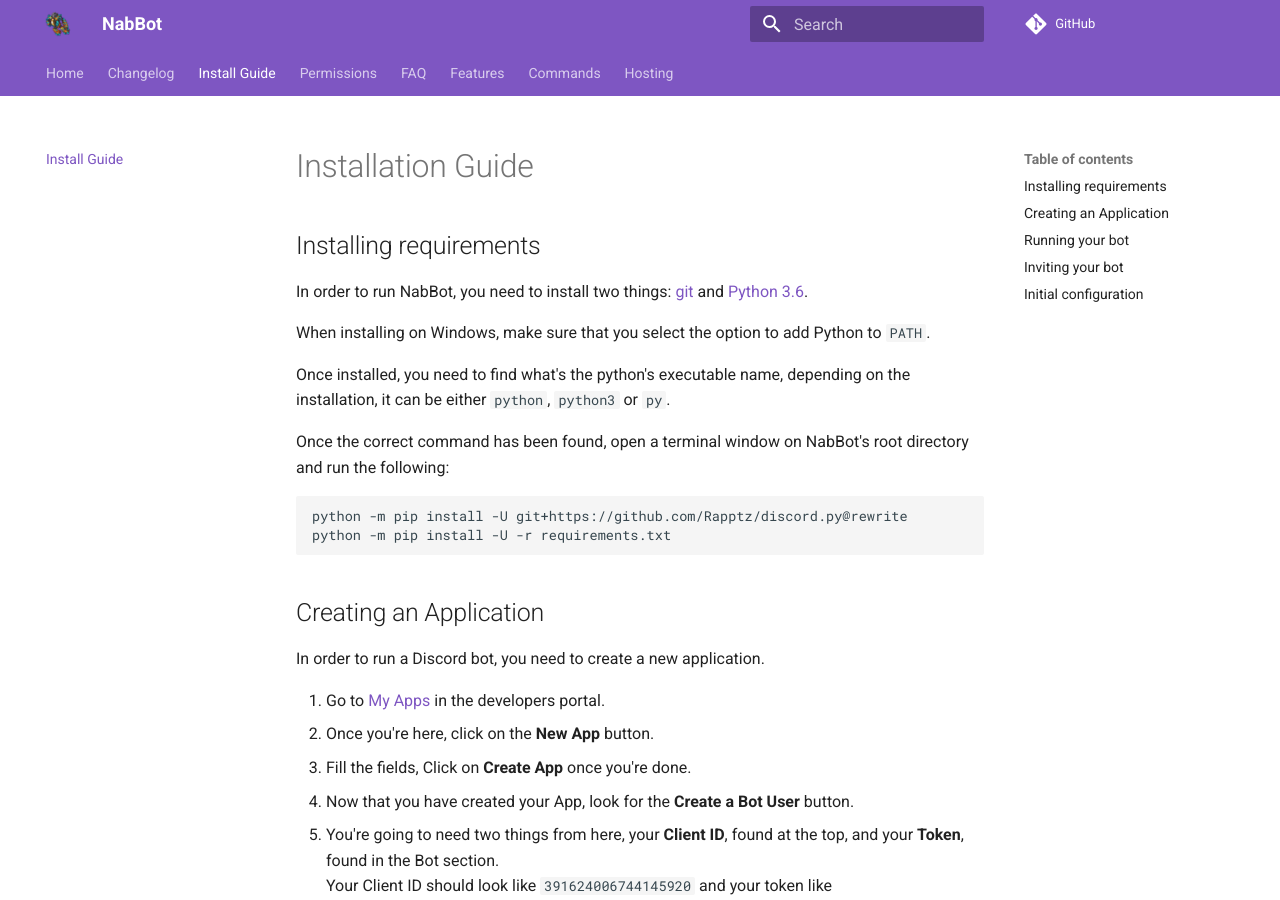
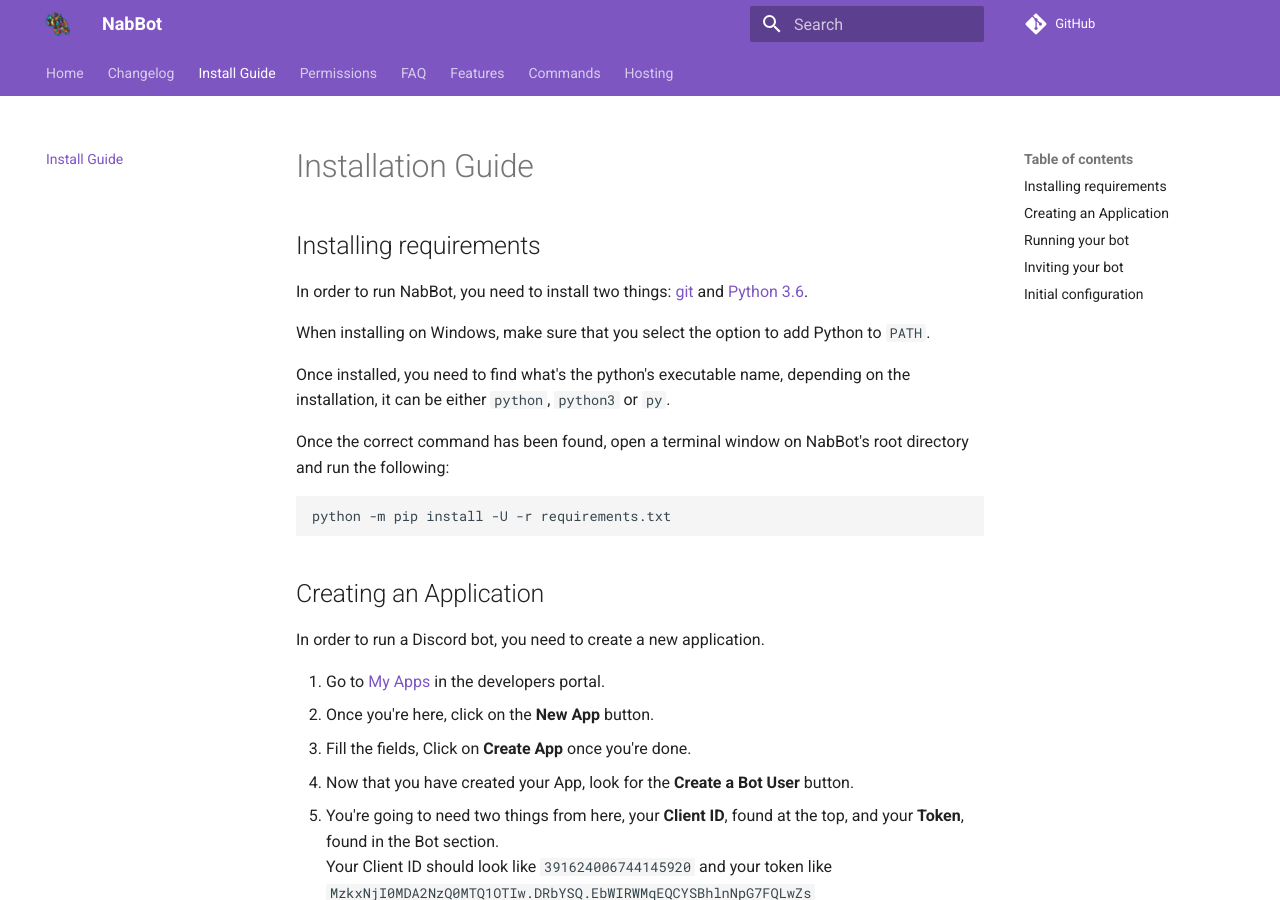
Before and after one commit to Galarzaa90/NabBot, an MkDocs documentation site: the page built from docs/install.md, in a window 1280 px wide and 900 px high. Built offline with MkDocs 1.6.1 and Material for MkDocs 9.7.7, drawn with Linux system fonts in a browser that asks for light colours; comment, search, counter and statistics services are not loaded; old or Windows-style settings are respelled for this version of MkDocs.

Commit message:
Remove double rapptz installation

````diff
--- a/docs/install.md
+++ b/docs/install.md
@@ -9,7 +9,6 @@ Once installed, you need to find what's the python's executable name, depending
 Once the correct command has been found, open a terminal window on NabBot's root directory and run the following:
 
 ```shell
-python -m pip install -U git+https://github.com/Rapptz/discord.py@rewrite
 python -m pip install -U -r requirements.txt
 ```
 
````
